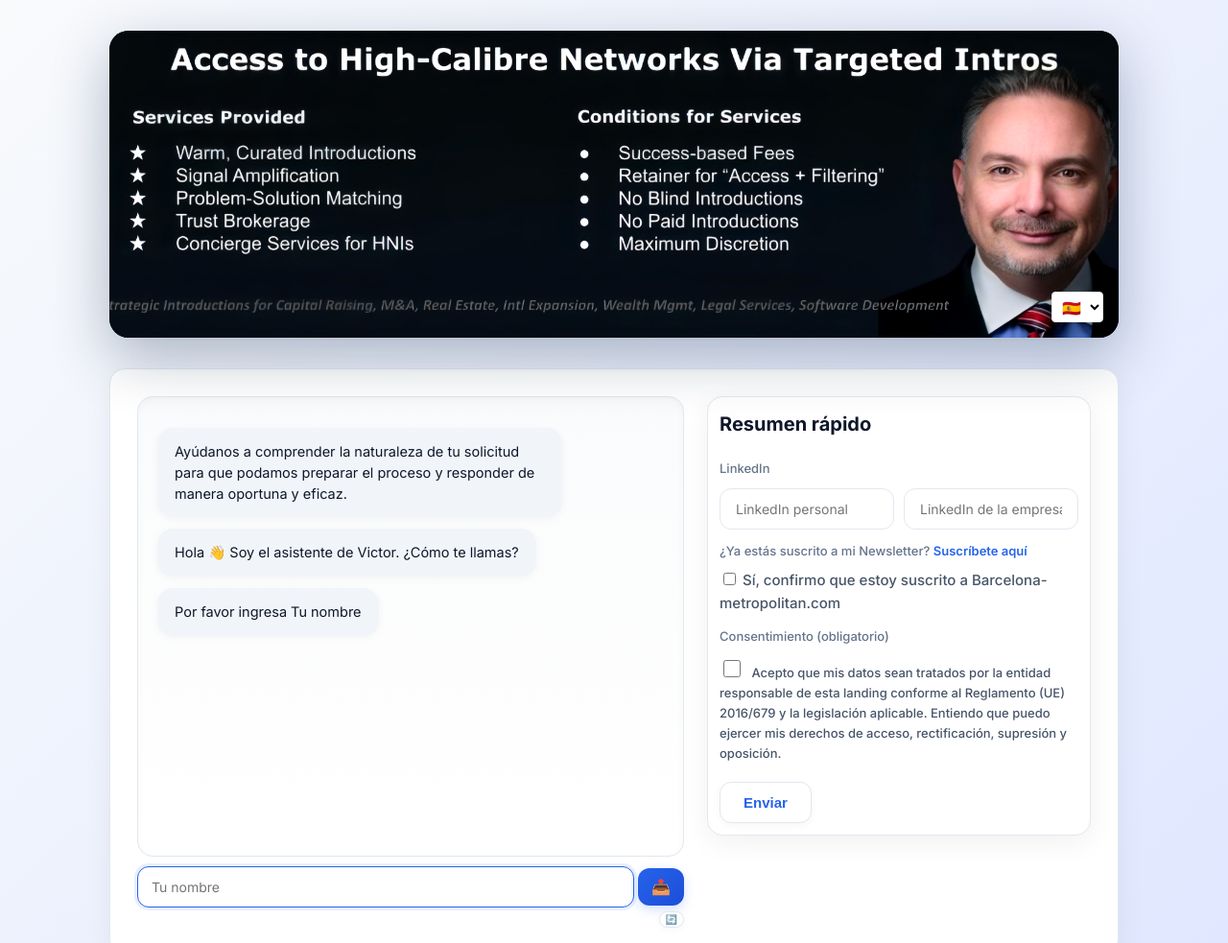
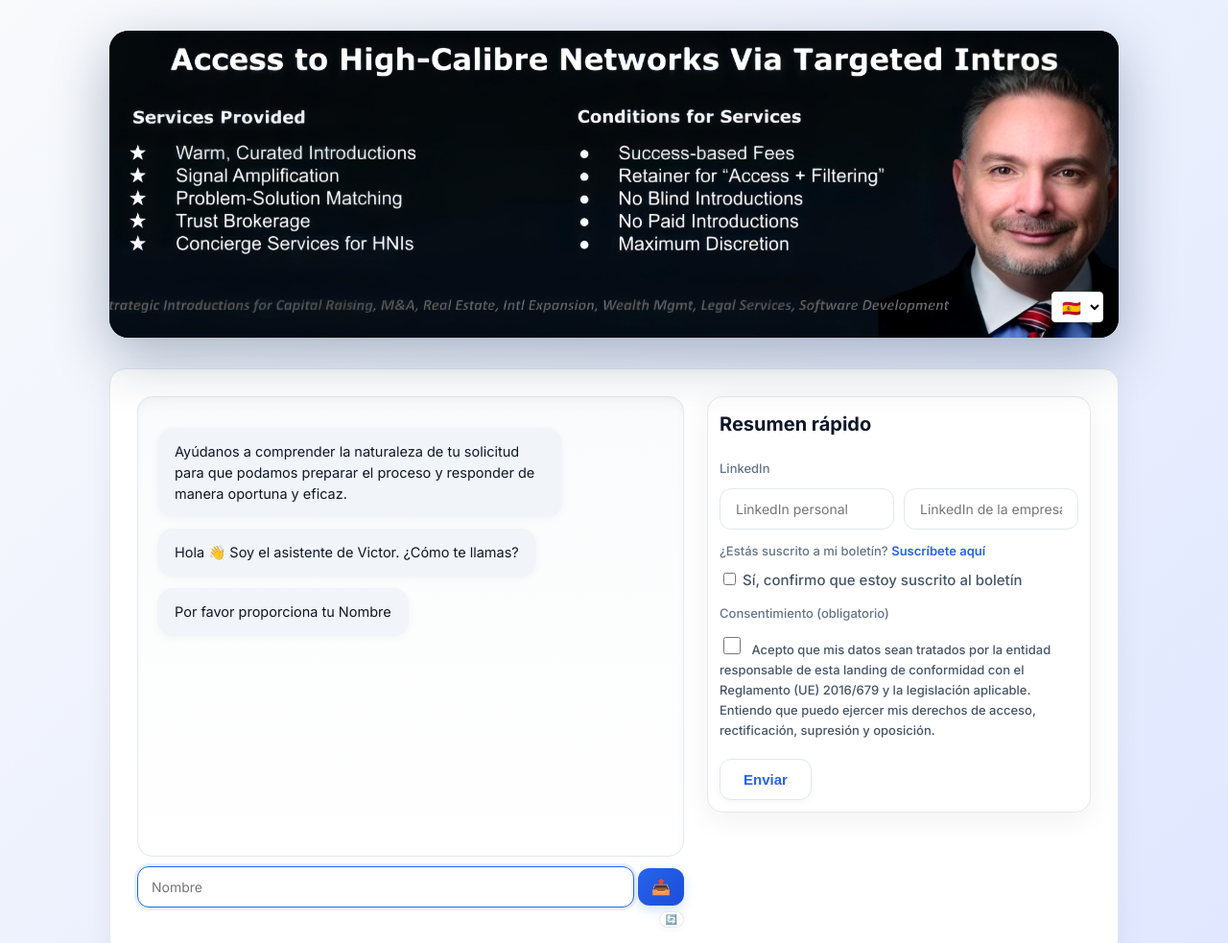
Before and after one commit to FABJAH/LandingVictor, a plain HTML site: page index.html in a window 1280 px wide. Shown: the top 983 px of the page at 96% size. Drawn offline with Linux system fonts and the light colour scheme.

Commit message:
Spanish: professional grammar, terminology, and consistency review

```diff
--- a/index.html
+++ b/index.html
@@ -567,13 +567,13 @@ const translations = {
   es: {
     introPrompt: 'Ayúdanos a comprender la naturaleza de tu solicitud para que podamos preparar el proceso y responder de manera oportuna y eficaz.',
     welcome: 'Hola 👋 Soy el asistente de Victor. ¿Cómo te llamas?',
-    nombre: 'Tu nombre',
-    apellido: 'Tu apellido',
-    email: 'Tu correo electrónico',
+    nombre: 'Nombre',
+    apellido: 'Apellido',
+    email: 'Correo electrónico',
     telefono: 'Teléfono',
     empresa: 'Nombre de la empresa (opcional)',
-    target: 'Describe tu target (ej: pymes, consumidores 25-40, B2B)',
-    targetGeografico: 'Target geográfico principal (ej: Barcelona, España, Europa)',
+    target: 'Describe tu público objetivo (ej: pymes, consumidores 25-40, B2B)',
+    targetGeografico: 'Público objetivo geográfico (ej: Barcelona, España, Europa)',
     ayudaQuestion: '¿Qué tipo de apoyo o soluciones beneficiarían más a tu proyecto?',
     ayudaOptions: [
       'Salud, bienestar y belleza',
@@ -584,7 +584,7 @@ const translations = {
       'Distribuidores potenciales',
       'Donaciones a ONG',
       'Asesor de confianza',
-      'Gestor de pagos',
+      'Soluciones de pago',
       'Auditoría comercial',
       'Desarrollo de software',
       'Apoyo en negociaciones',
@@ -596,38 +596,38 @@ const translations = {
       'Fusiones y adquisiciones'
     ],
     compromisoQuestion: '¿En qué etapa te encuentras actualmente?',
-    compromisoOptions: ['Investigando opciones','Búsqueda activa','Buscando inversión', 'En Busca de clientes'],
-    resumenAyudaText: 'Cuéntanos brevemente qué tipo de apoyo necesitas ',
-    resumenAyudaQuestion: '¿Deseas añadir detalles adicionales sobre tus necesidades específicas? (Opcional)',
-    confirm: '¡Perfecto! Antes de finalizar, por favor completa los campos de LinkedIn si lo deseas y acepta el consentimiento GDPR en la columna derecha.',
-    end: 'Una vez aceptes el consentimiento, haz clic en "Enviar" o descarga los datos.',
+    compromisoOptions: ['Investigando opciones', 'Búsqueda activa', 'Buscando inversión', 'Buscando clientes'],
+    resumenAyudaText: 'Cuéntanos brevemente qué tipo de apoyo necesitas (opcional)',
+    resumenAyudaQuestion: '¿Deseas añadir detalles adicionales sobre tus necesidades específicas? (opcional)',
+    confirm: '¡Perfecto! Antes de finalizar, completa los campos de LinkedIn si lo deseas y acepta el consentimiento GDPR en la columna derecha.',
+    end: 'Una vez aceptes el consentimiento, haz clic en Enviar o descarga los datos.',
     selectOptions: 'Selecciona tus opciones y luego haz clic en Enviar.',
     useButtons: 'Por favor utiliza los botones mostrados en el chat para responder esta pregunta.',
     requiredField: 'Este campo es obligatorio.',
-    validEmail: 'Introduce un correo válido.',
+    validEmail: 'Introduce un correo electrónico válido.',
     selectAtLeastOne: 'Por favor selecciona al menos una opción.',
     summary: 'Resumen rápido',
     noData: 'Aún no hay datos.',
     linkedinLabel: 'LinkedIn',
     linkedinPersonalPh: 'LinkedIn personal',
     linkedinEmpresaPh: 'LinkedIn de la empresa',
-    newsletterLabel: 'Por favor confirma si estás suscrito a Barcelona-metropolitan.com (requerido).',
+    newsletterLabel: 'Por favor confirma si estás suscrito a nuestro boletín (obligatorio)',
     newsletterLink: 'Suscríbete aquí',
-    newsletterCheck: 'Sí, confirmo que estoy suscrito a Barcelona-metropolitan.com',
+    newsletterCheck: 'Sí, confirmo que estoy suscrito al boletín',
     gdprLabel: 'Consentimiento (obligatorio)',
-    gdprText: 'Acepto que mis datos sean tratados por la entidad responsable de esta landing conforme al Reglamento (UE) 2016/679 y la legislación aplicable. Entiendo que puedo ejercer mis derechos de acceso, rectificación, supresión y oposición.',
+    gdprText: 'Acepto que mis datos sean tratados por la entidad responsable de esta landing de conformidad con el Reglamento (UE) 2016/679 y la legislación aplicable. Entiendo que puedo ejercer mis derechos de acceso, rectificación, supresión y oposición.',
     summaryLabel: 'Resumen rápido',
-    newsletterLabelMain: '¿Ya estás suscrito a mi Newsletter?',
+    newsletterLabelMain: '¿Estás suscrito a mi boletín?',
     btnMail: 'Enviar',
     sendPlaceholder: 'Escribe tu respuesta aquí...',
     sendBtn: '📤',
     resetBtn: '🔄',
     botHelper: 'El bot te guiará paso a paso. Puedes editar los datos directamente en el resumen o reiniciar con 🔄',
-    gdprRequired: 'Debes aceptar el consentimiento GDPR antes de copiar/enviar.',
+    gdprRequired: 'Debes aceptar el consentimiento GDPR antes de enviar.',
     sentConfirm: '✓ Información enviada a Victor. Se pondrá en contacto contigo en breve. La página se reiniciará.',
     resetConfirm: '¿Seguro que quieres reiniciar el chat? Se perderán todos los datos.',
     selectedPrefix: 'Seleccionaste:',
-    pleaseEnter: 'Por favor ingresa'
+    pleaseEnter: 'Por favor proporciona tu'
   },
   en: {
     introPrompt: 'Help us understand the nature of your request so we can prepare and respond promptly and effectively.',
```
